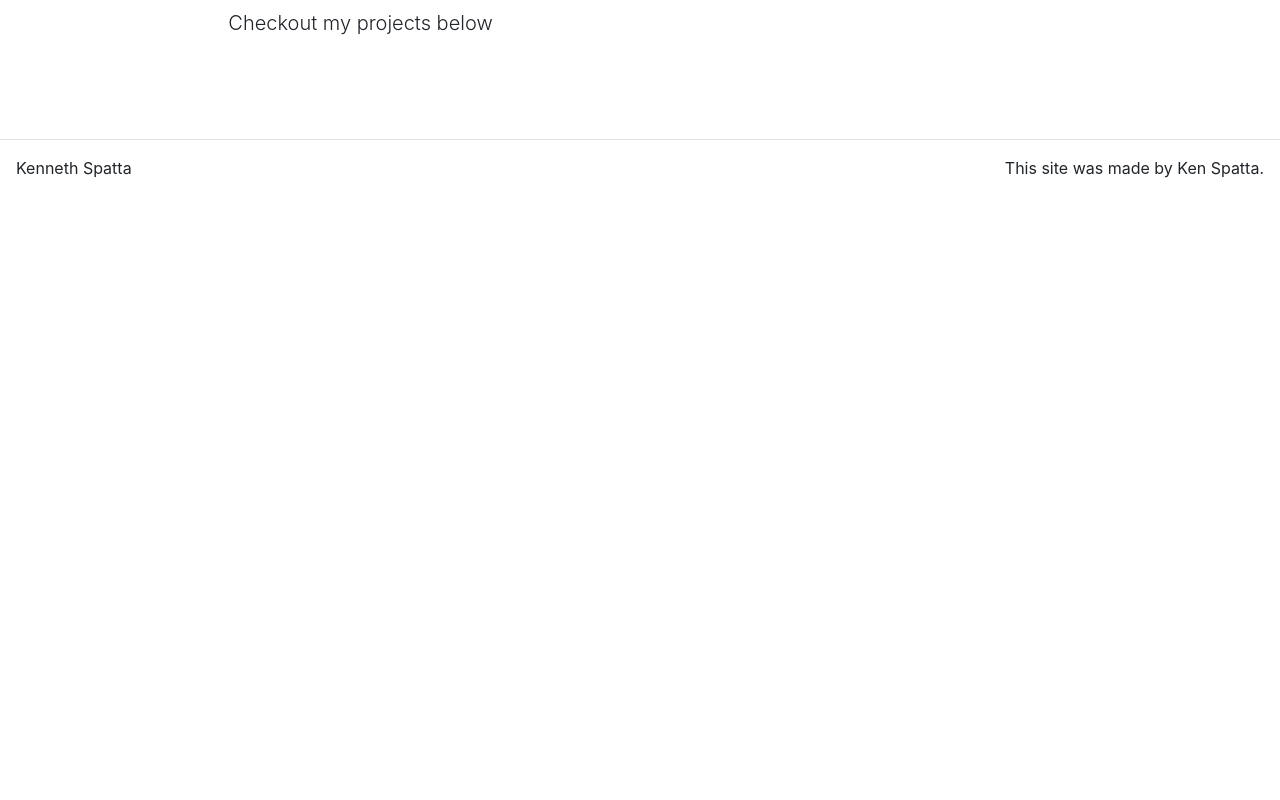
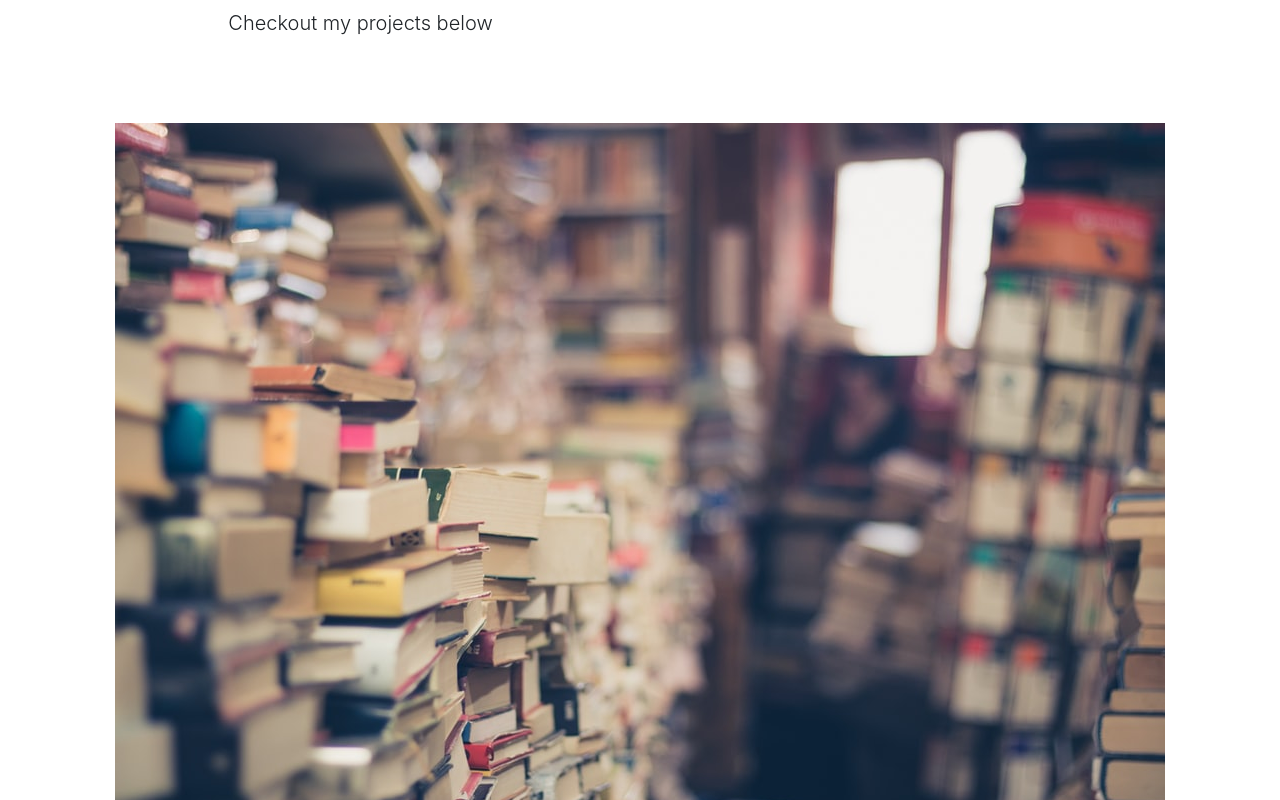
Before and after one commit to kenyounot/portfolio-site, a React (Create React App) app: page / in a window 1280 px wide. Shown: the part 360-1160 px from the top of the page. Before the commit the page ends 800 px from the top, so only its background shows below. Built offline with nearby package versions, Linux system fonts and the light colour scheme.

Commit message:
Create Card component to render each project individually

```diff
--- /dev/null
+++ b/src/components/Card.js
@@ -0,0 +1,22 @@
+import React from 'react';
+
+function Card(props) {
+	return (
+		<div>
+			<img
+				className=''
+				src={props.item.imgSrc}
+				alt={props.item.imgSrc}
+			/>
+
+			{props.item.selected && (
+				<CardInfo
+					title={props.item.title}
+					subTitle={props.item.subTitle}
+				/>
+			)}
+		</div>
+	);
+}
+
+export default Card;
--- /dev/null
+++ b/src/components/Carousel.js
@@ -0,0 +1,74 @@
+import React, { Component } from 'react';
+import Container from 'react-bootstrap/Container';
+import Row from 'react-bootstrap/Row';
+
+import Card from '../components/Card';
+
+import bookstack from '../assets/images/bookstack.jpeg';
+import maintenancetracker from '../assets/images/maintenancetracker.jpeg';
+
+class Carousel extends Component {
+	constructor(props) {
+		super(props);
+
+		this.state = {
+			items: [
+				{
+					id: 0,
+					title: 'BookStack',
+					imgSrc: bookstack,
+					link: 'bookstackapi.herokuapp.com',
+					selected: false
+				},
+
+				{
+					id: 1,
+					title: 'Maintenance Tracker',
+					imgSrc: maintenancetracker,
+					link: 'github.com/kenyounot',
+					selected: false
+				}
+			]
+		};
+	}
+
+	handleCardClick = (id, card) => {
+		let items = [...this.state.items];
+
+		items[id].selected = items[id].selected ? false : true;
+
+		items.forEach(item => {
+			if (item.id !== id) {
+				item.selected = false;
+			}
+		});
+
+		this.setState({
+			items
+		});
+	};
+
+	makeItems = items => {
+		return items.map(item => {
+			return (
+				<Card
+					item={item}
+					onClick={e => this.handleCardClick(item.id, e)}
+					key={item.id}
+				/>
+			);
+		});
+	};
+
+	render() {
+		return (
+			<Container fluid={true}>
+				<Row className='justify-content-around'>
+					{this.makeItems(this.state.items)}
+				</Row>
+			</Container>
+		);
+	}
+}
+
+export default Carousel;
--- a/src/pages/HomePage.js
+++ b/src/pages/HomePage.js
@@ -1,13 +1,18 @@
 import React from 'react';
 import Hero from '../components/Hero';
+import Carousel from '../components/Carousel';
 
 function HomePage(props) {
 	return (
-		<Hero
-			title={props.title}
-			subTitle={props.subTitle}
-			text={props.text}
-		/>
+		<div>
+			<Hero
+				title={props.title}
+				subTitle={props.subTitle}
+				text={props.text}
+			/>
+
+			<Carousel />
+		</div>
 	);
 }
 
```
Also changed, not shown: src/assets/images/bookstack.jpeg (added), src/assets/images/maintenancetracker.jpeg (added), src/components/CardInfo.js (added).
